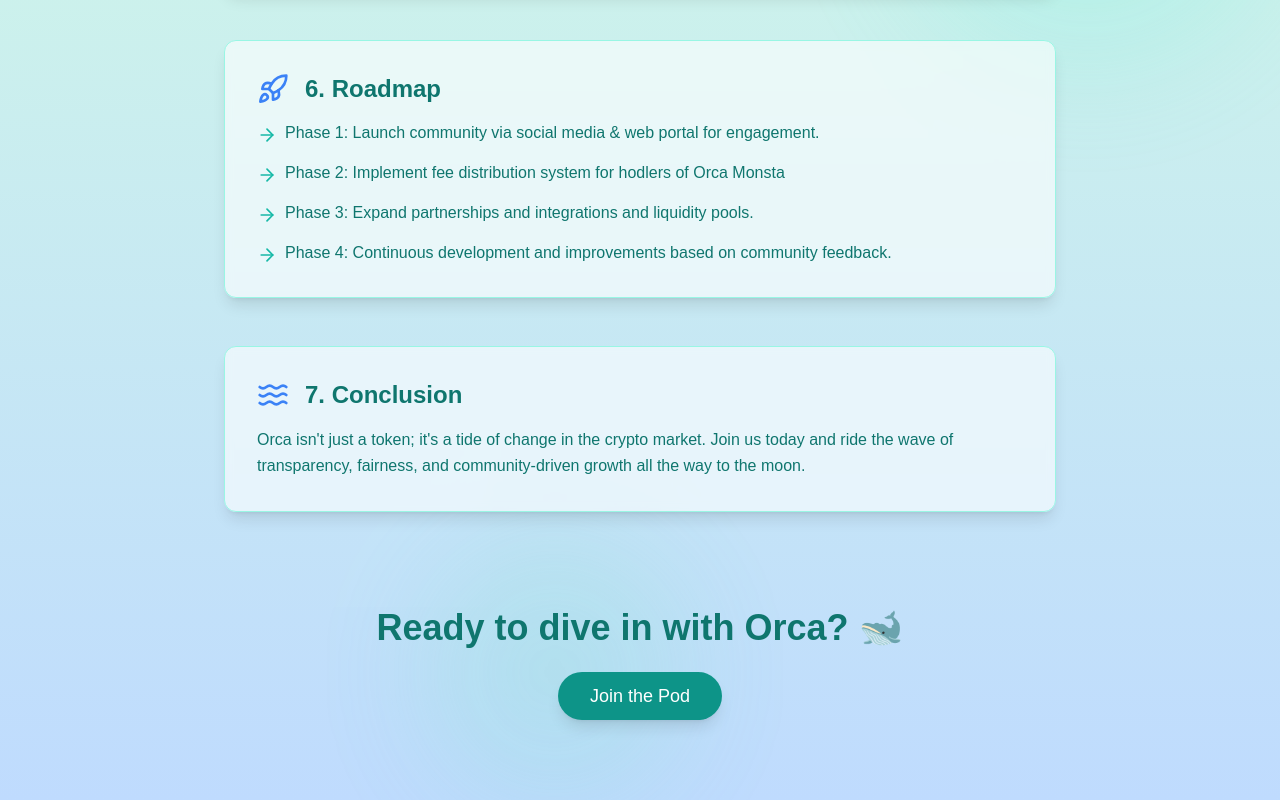
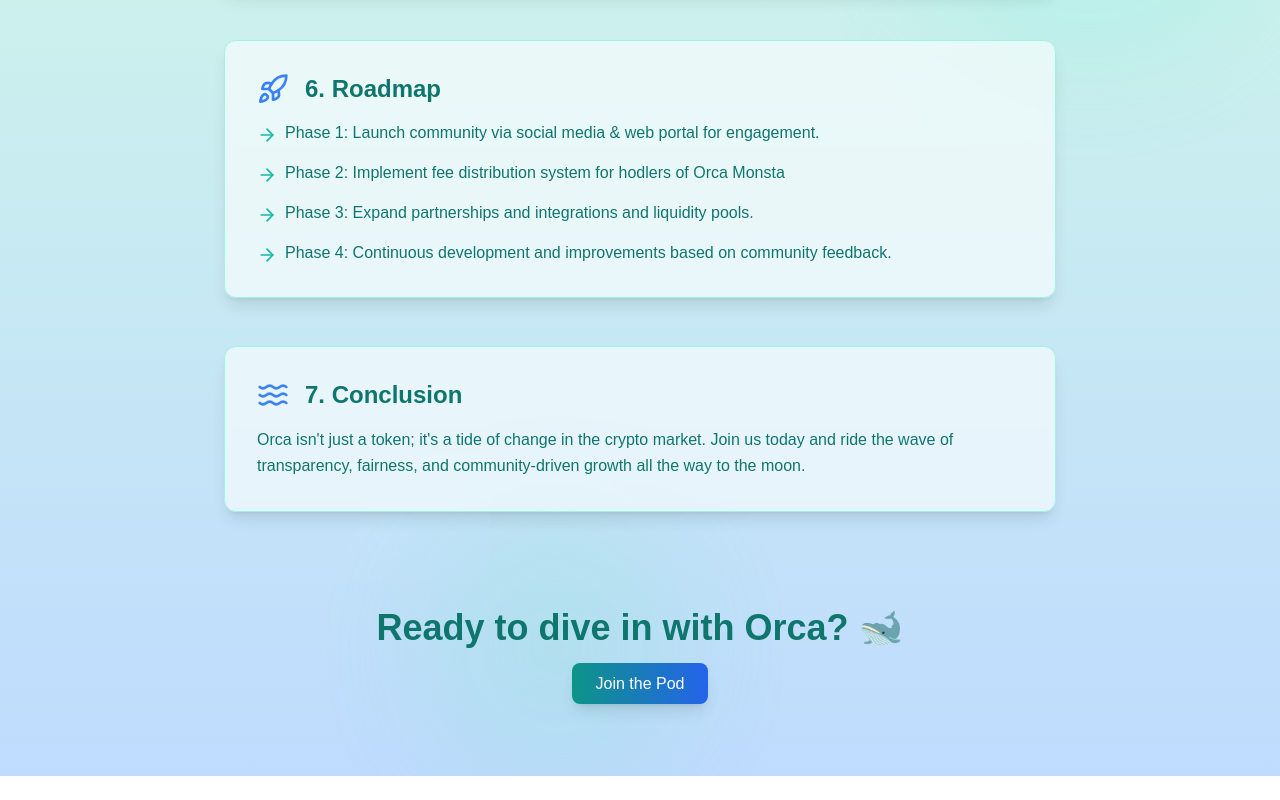
Before and after one commit to OrcaMonsta/Orca-Monsta, a Next.js app: page /whitepaper in a window 1280 px wide. Shown: the part 1434-2234 px from the top of the page. After the commit the page ends 2210 px from the top, so only its background shows below. Built offline with nearby package versions, Linux system fonts and the light colour scheme.

Commit message:
feat: multiple updates.

```diff
--- a/app/whitepaper/page.tsx
+++ b/app/whitepaper/page.tsx
@@ -11,6 +11,7 @@ import {
   BarChart as ChartIcon,
   Rocket as RocketIcon
 } from "lucide-react"
+import Link from "next/link"
 
 export default function Whitepaper() {
   const sections = [
@@ -134,12 +135,12 @@ export default function Whitepaper() {
           transition={{ duration: 0.5 }}
         >
           <h2 className="text-4xl font-bold mb-6 text-teal-700">Ready to dive in with Orca? 🐋</h2>
-          <Button
-            className="bg-teal-600 hover:bg-teal-700 text-white px-8 py-6 rounded-full text-lg shadow-lg hover:shadow-xl transition-all duration-300"
-            onClick={() => window.location.href = '/'}
+          <Link
+            href="/"
+            className="px-6 py-3 bg-gradient-to-r from-teal-600 to-blue-600 text-white font-medium rounded-lg shadow-lg hover:shadow-xl transform hover:-translate-y-0.5 transition-all duration-200"
           >
             Join the Pod
-          </Button>
+          </Link>
         </motion.div>
       </div>
     </div>
```
